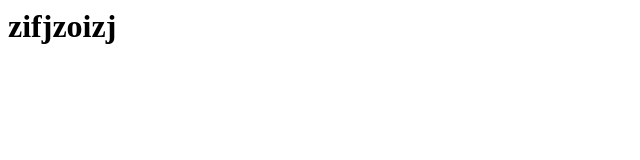
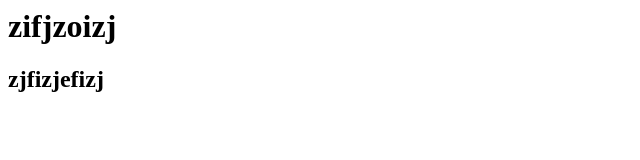
Before and after one commit to Ed2207/FER, a plain HTML site: page index.html in a window 1280 px wide. Shown: the whole page, without its empty margins (0-640 px from the left). Drawn offline with Linux system fonts and the light colour scheme.

Commit message:
new branch

```diff
--- a/index.html
+++ b/index.html
@@ -7,5 +7,6 @@
 </head>
 <body>
     <h1>zifjzoizj</h1>
+    <h2>zjfizjefizj</h2>
 </body>
 </html>
```
